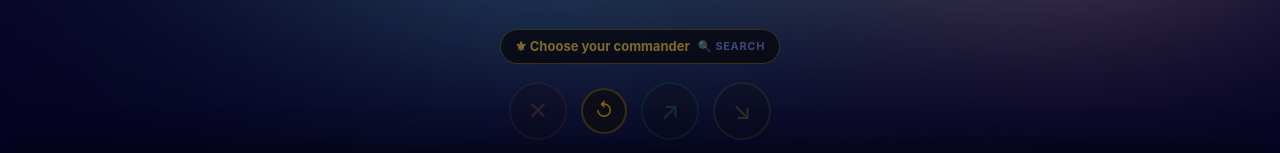
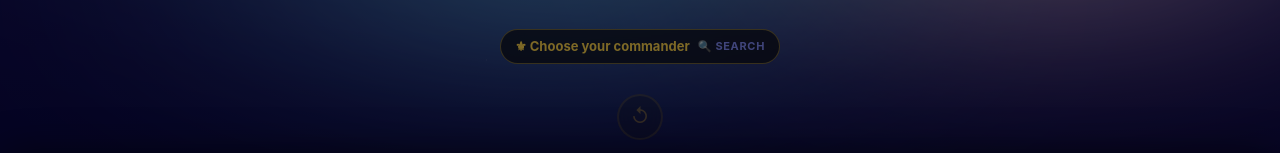
Before and after one commit to efddrsn/mtg-tracker, a React (Vite) app: page /swipe in a window 1280 px wide. Shown: the part 644-797 px from the top of the page. Built offline with nearby package versions, Linux system fonts and the light colour scheme; no server answers.

Commit message:
Simplify Swiper bottom actions to undo only

```diff
--- a/src/pages/SwipeDeck.tsx
+++ b/src/pages/SwipeDeck.tsx
@@ -330,42 +330,17 @@ export function SwipeDeck() {
         )}
       </div>
 
-      {/* Action buttons (fallback / accessibility) */}
-      <footer className="swipe-actions">
-        <button
-          type="button"
-          className="action-btn action-nope"
-          onClick={() => commit('reject')}
-          disabled={!top}
-          aria-label="Reject"
-        >
-          ✕
-        </button>
+      {/* Swipe gestures handle decisions; keep only the undo action below the card. */}
+      <footer className="swipe-actions swipe-actions-undo-only">
         <button
           type="button"
           className="action-btn action-undo"
           onClick={undo}
-          aria-label="Undo"
+          disabled={history.current.length === 0 || busy.current}
+          aria-label="Desfazer último swipe"
+          title="Desfazer último swipe"
         >
           ↺
-        </button>
-        <button
-          type="button"
-          className="action-btn action-add"
-          onClick={() => commit('wishlist')}
-          disabled={!top}
-          aria-label="Adicionar à wishlist"
-        >
-          ↗
-        </button>
-        <button
-          type="button"
-          className="action-btn action-owned"
-          onClick={() => commit('owned')}
-          disabled={!top || pickingCommander}
-          aria-label="Marcar como já tenho"
-        >
-          ↘
         </button>
       </footer>
 
```
